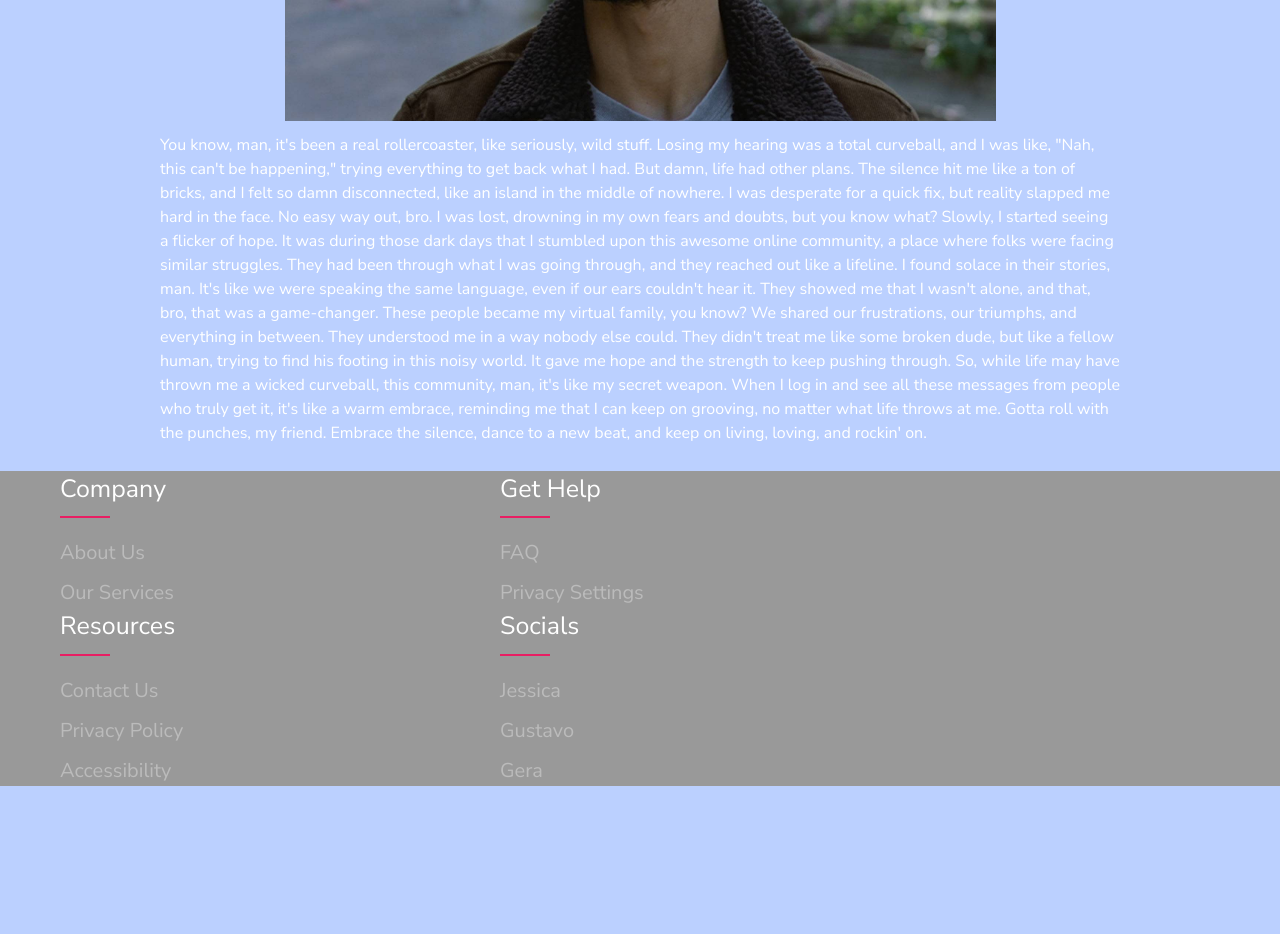
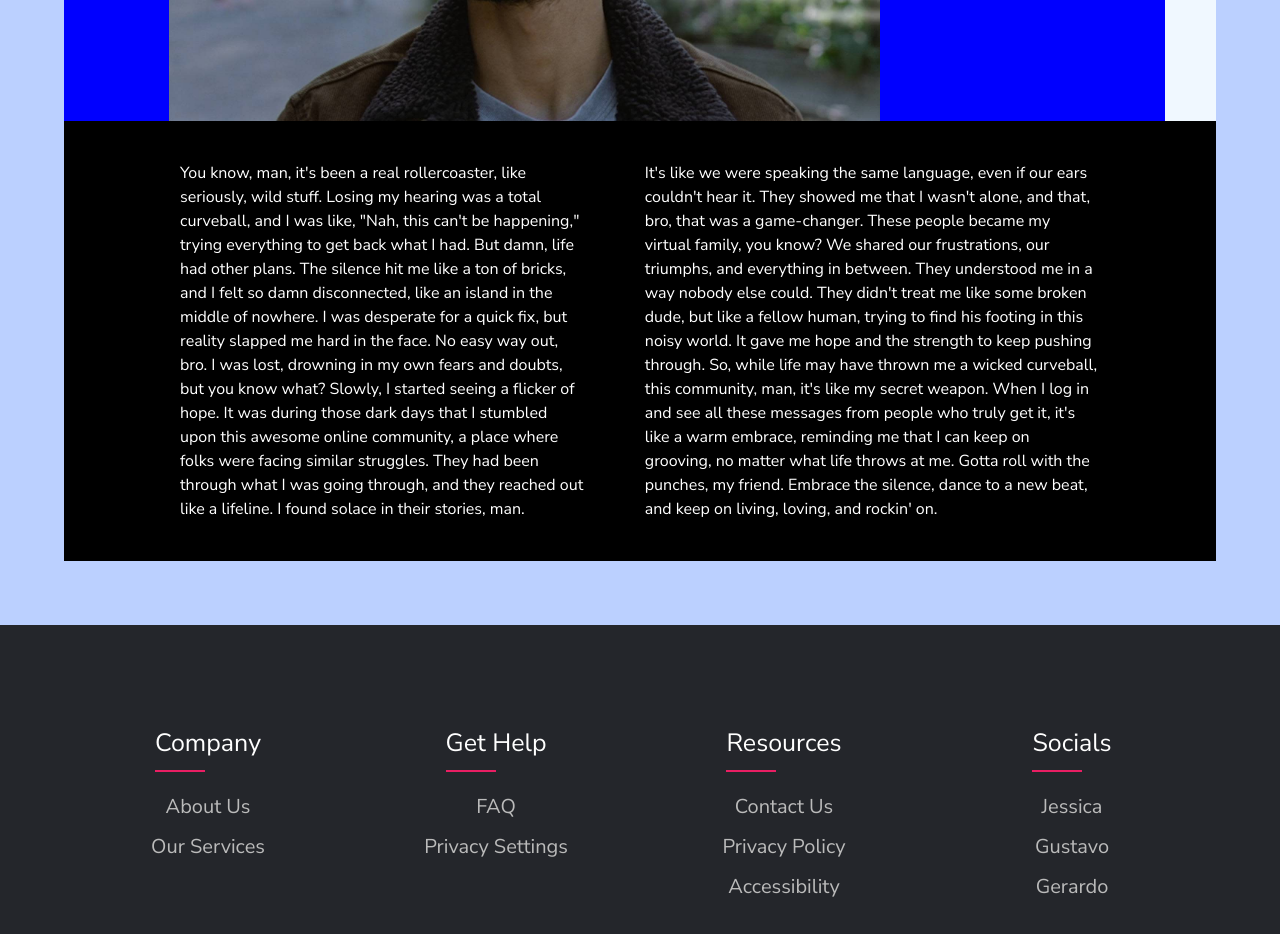
Before and after one commit to HearingHealthApp/Ruben, a React (Vite) app in the folder ear-health-project-ui/: page /history in a window 1280 px wide. Shown: the part 560-1494 px from the top of the page. Before the commit the page ends 1346 px from the top, so only its background shows below. Built offline with nearby package versions, Linux system fonts and the light colour scheme; a web font is replaced by a local one.

Commit message:
Forum top part CSS

```diff
--- a/ear-health-project-ui/src/components/Footer/Footer.css
+++ b/ear-health-project-ui/src/components/Footer/Footer.css
@@ -2,21 +2,32 @@
 
 body {
   line-height: 1.5;
-
 }
 
+* {
+  margin: 0;
+  padding: 0;
+  box-sizing: border-box;
+}
 
+.container {
+  max-width: 100%;
+  width: 90%;
+  /* background-color: red; */
+  margin: auto;
+}
 
 ul {
   list-style: none;
 }
 .footer {
-  /* position:absolute; */
-  left:0px;
-  bottom:0px;
-  height:fit-content;
-  width:100%;
-  background:#999;
+  /* position: fixed; */
+  background-color: #24262b;
+  padding: 100px 0px 100px 0px;
+  text-align: center;
+  /* display: grid;
+    place-items: center;  */
+  /* two properties above will center */
 }
 
 .row {
@@ -41,7 +52,7 @@ ul {
 .footer-col h4::before {
   content: "";
   position: absolute;
-  left: 0;
+  left: 10;
   bottom: -10px;
   background-color: #e91e63;
   height: 2px;
@@ -68,3 +79,8 @@ ul {
   color: #ffffff;
   padding-left: 10px;
 }
+
+/* .footer-col-socials {
+  width: 25%;
+  padding: 0 60px;
+} */
--- a/ear-health-project-ui/src/components/Footer/Footer.jsx
+++ b/ear-health-project-ui/src/components/Footer/Footer.jsx
@@ -34,7 +34,7 @@ const Footer = () => {
               <ul>
                 <li><a href='#'>Jessica</a></li>
                 <li><a href='#'>Gustavo</a></li>
-                <li><a href='#'>Gera</a></li>
+                <li><a href='#'>Gerardo</a></li>
               </ul>
             </div>
 
--- a/ear-health-project-ui/src/components/Forum/Forum.css
+++ b/ear-health-project-ui/src/components/Forum/Forum.css
@@ -16,7 +16,7 @@
 }
 
 #forum-search-bar {
-  width: 60%;
+  width: 90%;
   padding: 10px 20px;
   border-radius: 30px;
   font-size: 110%;
@@ -39,6 +39,7 @@
   width: 90px;
   word-break: break-word;
   border: 0;
+  box-shadow: 0 2px 4px 0 rgba(0, 0, 0, 0.2);
 }
 .category-selector > div{
   display: flex;
@@ -87,3 +88,26 @@ button:hover {
   margin: 20px 0px;
   width: 100%;
 }
+
+.search-and-buttons {
+
+display: flex;
+justify-content: center;
+
+}
+
+.first-top-container {
+  box-shadow: 0 2px 4px 0 rgba(0, 0, 0, 0.2);
+  background-color: aliceblue;
+  margin-top: 2%;
+  border-radius: 15px;
+  padding:4px;
+  margin-bottom:15px;
+  max-width: 100%;
+  width: 80%;
+  padding-bottom: 20px;
+}
+
+.search-bar > input {
+  width: 100%;
+}
--- a/ear-health-project-ui/src/components/Forum/Forum.jsx
+++ b/ear-health-project-ui/src/components/Forum/Forum.jsx
@@ -111,6 +111,8 @@ const Forum = ({ user, isLoggedIn }) => {
   return (
     <div className="forum-outer-container">
       <div className="forum-container">
+        <div className="search-and-buttons">
+          <div className="first-top-container">
           <div className="search-bar">
             <input
               type="text"
@@ -136,6 +138,9 @@ const Forum = ({ user, isLoggedIn }) => {
               </button>
             </div>
           </div>
+
+          </div>
+        </div>
           <div className="forum-prompt">
             {createPostTrue ? (
               <ForumPrompt
@@ -153,7 +158,6 @@ const Forum = ({ user, isLoggedIn }) => {
               </div>
             )}
           </div>
-
         <div className="forum-i-think">
           {searchBool || categoryBool
             ? filteredData
--- a/ear-health-project-ui/src/components/ForumPrompt/ForumPrompt.jsx
+++ b/ear-health-project-ui/src/components/ForumPrompt/ForumPrompt.jsx
@@ -47,7 +47,9 @@ const ForumPrompt = ({ user, fetchAllPosts, cancelButton }) => {
         <form onSubmit={createForumPost}>
           <label>Title: </label>
           <input
-          className="title-input"
+            maxLength={100}
+            minLength={2}
+            className="title-input"
             type="text"
             placeholder="Enter a title for your post!"
             value={title}
@@ -56,7 +58,11 @@ const ForumPrompt = ({ user, fetchAllPosts, cancelButton }) => {
           />{" "}
           <br />
           <label>Category:</label>
-          <select  className="category-form" onChange={(e) => setCategory(e.target.value)} required>
+          <select
+            className="category-form"
+            onChange={(e) => setCategory(e.target.value)}
+            required
+          >
             <option value="">Select a Category</option>
             <option value="Lifestyle">Lifestyle</option>
             <option value="Medical">Medical</option>
--- a/ear-health-project-ui/src/components/History/History.css
+++ b/ear-health-project-ui/src/components/History/History.css
@@ -5,6 +5,8 @@
   align-items: center;
   margin-top: 5%;
   overflow-x: hidden;
+  background-color: black;
+  margin: 5%;
 }
 
 #parent {
@@ -14,6 +16,7 @@
   background-size: contain;
   background-repeat: no-repeat;
   background-position: center;
+  background-color: blue;
 }
 
 #child {
@@ -26,6 +29,7 @@
   transition: opacity 2s, transform 2s;
 }
 
+
 #parent.loaded #child {
   opacity: 1;
   transform: translate(15%, 1%);
@@ -37,24 +41,54 @@
   color: white;
   opacity: 0;
   transition: opacity 3s;
+  /* margin-top: 20px; */
+  display: flex;
+  flex-direction: row;
+}
+
+.childp::first-letter {
+  font-size: 200%;
+  color: #8A2BE2;
 }
 
 #undertext {
   display: flex;
-  flex-direction: column;
+  flex-direction: row;
   align-items: center;
-  margin-top: 1%;
+  /* margin-top: 3%; */
   flex-grow: 1;
   width: 75vw;
-  margin-bottom: 2%;
+  color: white;
+  font-size: 2vh;
+  justify-content: space-between;
+  gap: 30px;
 }
+
 
 #undertext.loaded #childp {
   opacity: 1;
 }
+
 
 #title {
   font-weight: bold;
   font-size: 5vw;
   color: white;
 }
+
+#hello {
+  padding-right:20%;
+  background-color: aliceblue;
+}
+
+#undertext.loaded {
+  margin: 20px;
+  padding: 20px;
+}
+
+.first-letter {
+  font-size: 200%;
+  color: #8A2BE2;
+  vertical-align: top; /* Aligns the first letter with the top of the paragraph */
+  line-height: 0.75;
+}
--- a/ear-health-project-ui/src/components/History/History.jsx
+++ b/ear-health-project-ui/src/components/History/History.jsx
@@ -21,7 +21,7 @@ const History = () => {
       </div>
 
       <div id = 'undertext' className={isLoaded ? 'loaded' : ''}>
-        <p id = "childp">
+        <p  className="firstp" id = "childp">
         You know, man, it's been a real rollercoaster, like seriously, wild
         stuff. Losing my hearing was a total curveball, and I was like, "Nah,
         this can't be happening," trying everything to get back what I had. But
@@ -33,8 +33,10 @@ const History = () => {
         during those dark days that I stumbled upon this awesome online
         community, a place where folks were facing similar struggles. They had
         been through what I was going through, and they reached out like a
-        lifeline. I found solace in their stories, man. It's like we were
-        speaking the same language, even if our ears couldn't hear it. They
+        lifeline. I found solace in their stories, man.
+        </p>
+        <br></br>
+        <p id="childp">It's like we were speaking the same language, even if our ears couldn't hear it. They
         showed me that I wasn't alone, and that, bro, that was a game-changer.
         These people became my virtual family, you know? We shared our
         frustrations, our triumphs, and everything in between. They understood
--- a/ear-health-project-ui/src/components/Listener/Listener.css
+++ b/ear-health-project-ui/src/components/Listener/Listener.css
@@ -1,9 +1,13 @@
-.whole-container {
+.whole-container > div {
   box-shadow: 0 2px 4px 0 rgba(0, 0, 0, 0.2);
   background-color: white;
   display: flex;
   justify-content: center;
   margin: 80px 0px;
+}
+
+.whole-container{
+  height: 90vh;
 }
 
 .inner-container {
--- a/ear-health-project-ui/src/components/Listener/Listener.jsx
+++ b/ear-health-project-ui/src/components/Listener/Listener.jsx
@@ -23,7 +23,7 @@ const Listener = () => {
     const { data } = await apiClient.getAIResponse(average);
     console.log(data);
     setAIData(data.response);
-    console.log(aiData)
+    console.log(aiData);
   };
 
   const generateRandomNumber = () => {
@@ -82,6 +82,7 @@ const Listener = () => {
 
   return (
     <div className="whole-container">
+      <div>
         <div className="inner-container">
           <div className="soundsense-blurb-bigger-container">
             <div className="soundsense-all-text">
@@ -99,10 +100,11 @@ const Listener = () => {
                 feature, providing accurate assessments of the overall noise
                 level. The user-friendly interface offers color-coded indicators
                 for easy visual alerts, ensuring you're always in the know about
-              your acoustic environment. Enjoy personalized settings, access to
-              data history, and the assurance of complete privacy, as SoundSense
-              operates solely on your device. Embrace the power of our listening
-              tool and take control of your auditory experience with SoundSense!
+                your acoustic environment. Enjoy personalized settings, access
+                to data history, and the assurance of complete privacy, as
+                SoundSense operates solely on your device. Embrace the power of
+                our listening tool and take control of your auditory experience
+                with SoundSense!
               </p>
             </div>
             <div className="decibel-button">
@@ -156,7 +158,11 @@ const Listener = () => {
               >
                 <CartesianGrid strokeDasharray="3 3" />
                 <YAxis
-                label={{ value: "Average", angle: -90, position: "insideLeft" }}
+                  label={{
+                    value: "Average",
+                    angle: -90,
+                    position: "insideLeft",
+                  }}
                 />
                 <XAxis dataKey="time" />
                 <Tooltip />
@@ -172,6 +178,7 @@ const Listener = () => {
           </div>
         </div>
       </div>
+    </div>
   );
 };
 
```
Lines whose indentation alone changed are shown as unchanged.
